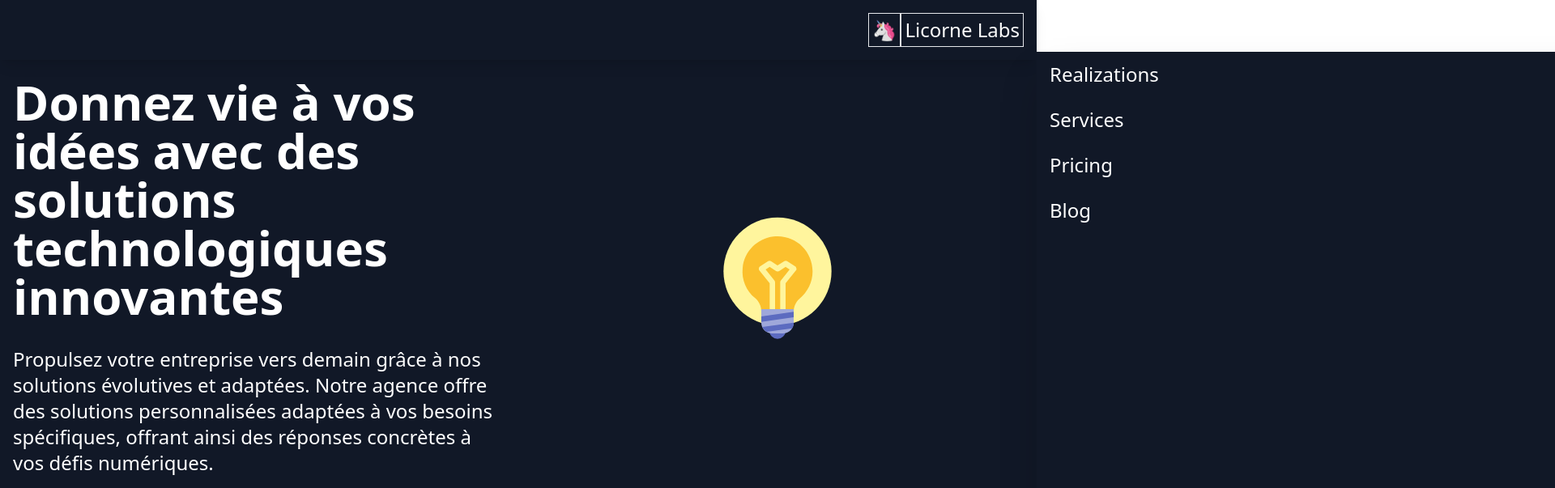
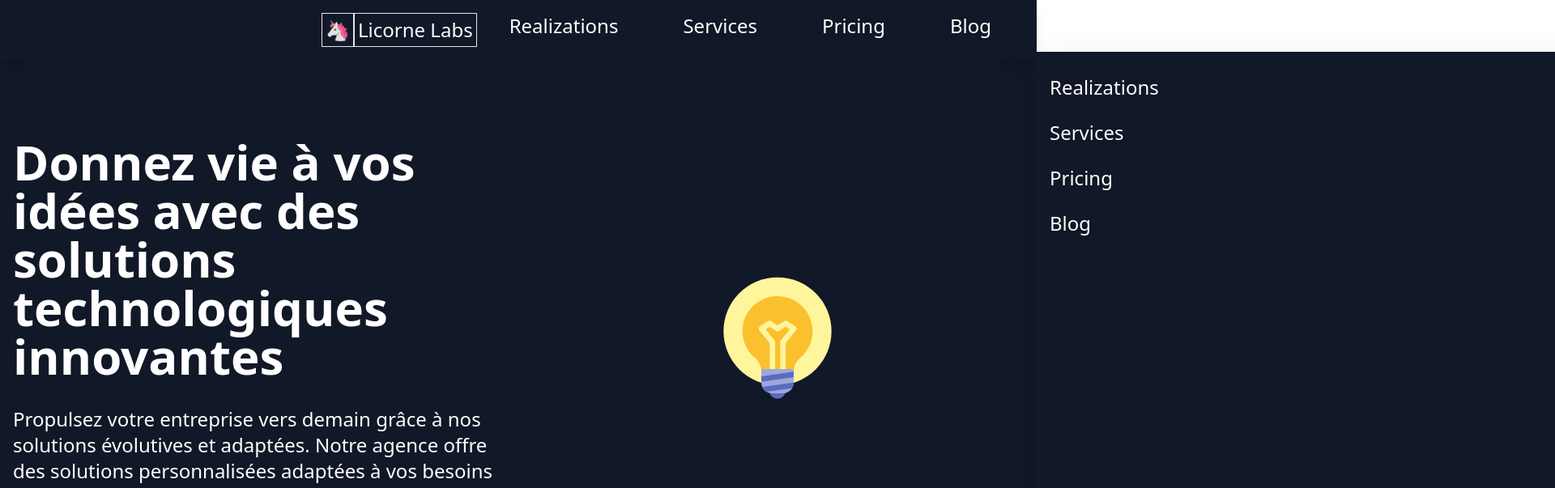
Before and after one commit to code-amin/AgenceX, a React (Create React App) app in the folder agence/: page / in a window 1280 px wide. Shown: the top 603 px of the page at 81% size, 1920 px wide, since content can reach past the window. Built offline with nearby package versions, Linux system fonts and the light colour scheme.

Commit message:
responsive header + favicon fiddling

```diff
--- a/agence/public/index.html
+++ b/agence/public/index.html
@@ -24,7 +24,7 @@
       work correctly both with client-side routing and a non-root public URL.
       Learn how to configure a non-root public URL by running `npm run build`.
     -->
-    <title>React App</title>
+    <title>🦄 Licorne Labs</title>
   </head>
   <body>
     <noscript>You need to enable JavaScript to run this app.</noscript>
--- a/agence/src/Header.js
+++ b/agence/src/Header.js
@@ -9,18 +9,18 @@ const Header = () => {
   };
 
   return (
-    <header className="HEADER w-full p-4 text-2xl fixed flex text-white bg-gray-900 shadow-lg transition-transform">
+    <header className="HEADER w-full p-4 text-2xl relative flex text-white bg-gray-900 shadow-lg transition-transform">
       <div className="flex-1"></div>
       <div
-        className={`MOBILE-MENU absolute top-16 right-0 translate-transition h-[100vh] w-5/6 bg-gray-900 shadow-2xl ${
+        className={`MOBILE-MENU absolute top-16 right-0 translate-transition h-[100vh] w-5/6 bg-gray-900 drop-shadow-2xl ${
           isMenuOpen ? "translate-x-0" : "translate-x-full"
         } ease-in-out duration-300 `}
       >
-        <ul className="">
+        <ul className="pt-4">
           <li>
             <a
               href="/#realizations"
-              className="block hover:text-3xl transition-transform duration-1000 ease-in-out transform hover:translate-x-1 pl-4 py-3 hover:cursor-pointer"
+              className="block hover:text-3xl transition-transform duration-800 ease-in-out transform hover:translate-x-1 pl-4 py-3 hover:cursor-pointer"
               onClick={handleHamburger}
             >
               Realizations
@@ -56,7 +56,7 @@ const Header = () => {
         </ul>
       </div>
 
-      <a href="/" className={"flex "}>
+      <a href="/" className={"flex overflow-ghi "}>
         <div className="LOGO border-[1px] p-1 ">
           <p className="transform hover:rotate-[-360deg] transition-transform duration-700">
             🦄
@@ -73,6 +73,29 @@ const Header = () => {
         size="32px"
         onClick={handleHamburger}
       />
+      <ul className="flex">
+        <li>
+          <a
+            href="/#realizations"
+            className="px-10 hover:underline hidden md:block"
+          >
+            {" "}
+            Realizations
+          </a>
+        </li>
+        <a href="/#services" className="px-10 hover:underline hidden md:block">
+          {" "}
+          Services
+        </a>
+        <a href="/#pricing" className="px-10 hover:underline hidden md:block">
+          {" "}
+          Pricing
+        </a>
+        <a href="/Blog" className="px-10 hover:underline hidden md:block">
+          {" "}
+          Blog
+        </a>
+      </ul>
     </header>
   );
 };
```
Also changed, not shown: 1 other file (tests, documents, lock files or other folders).
